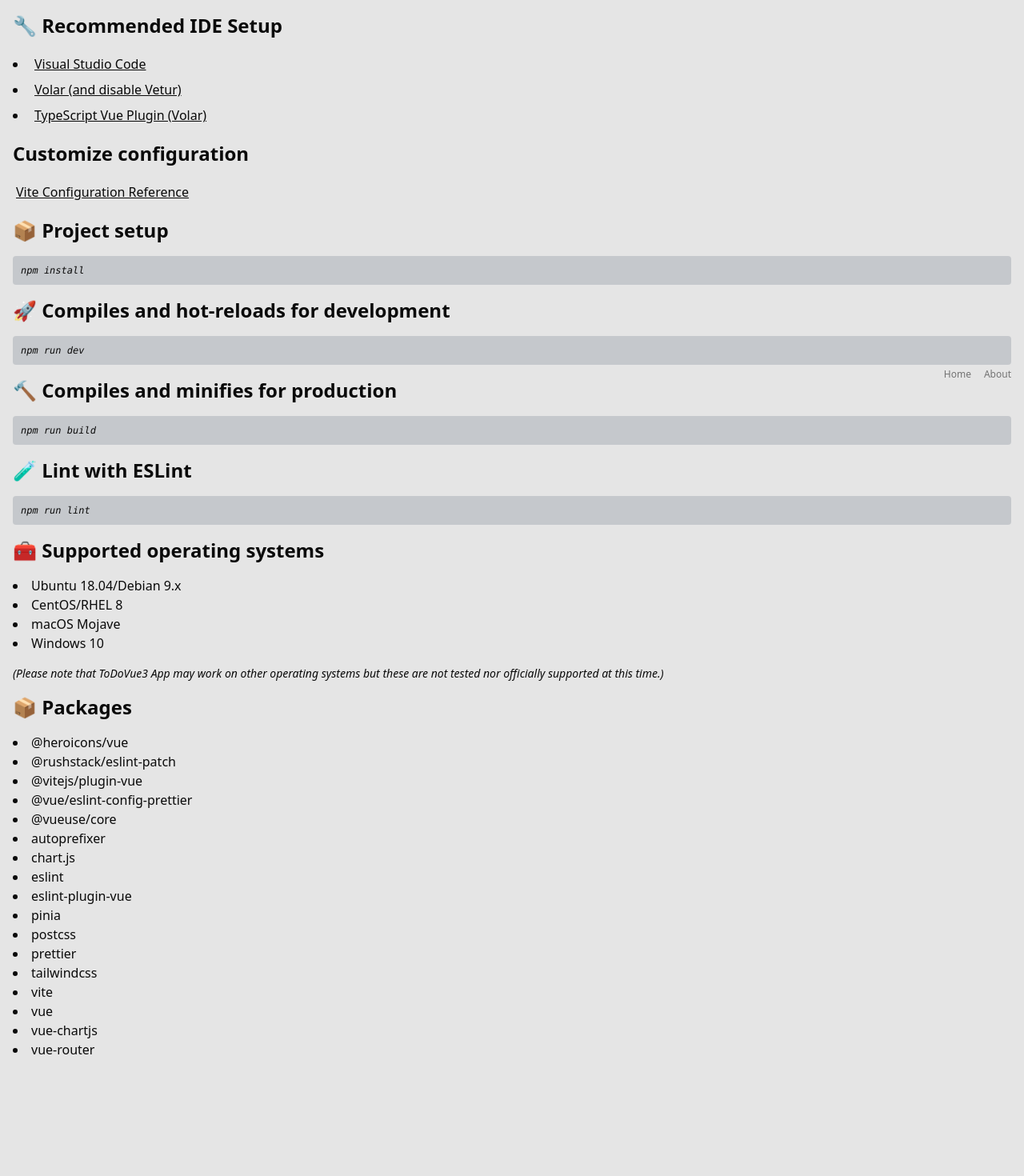
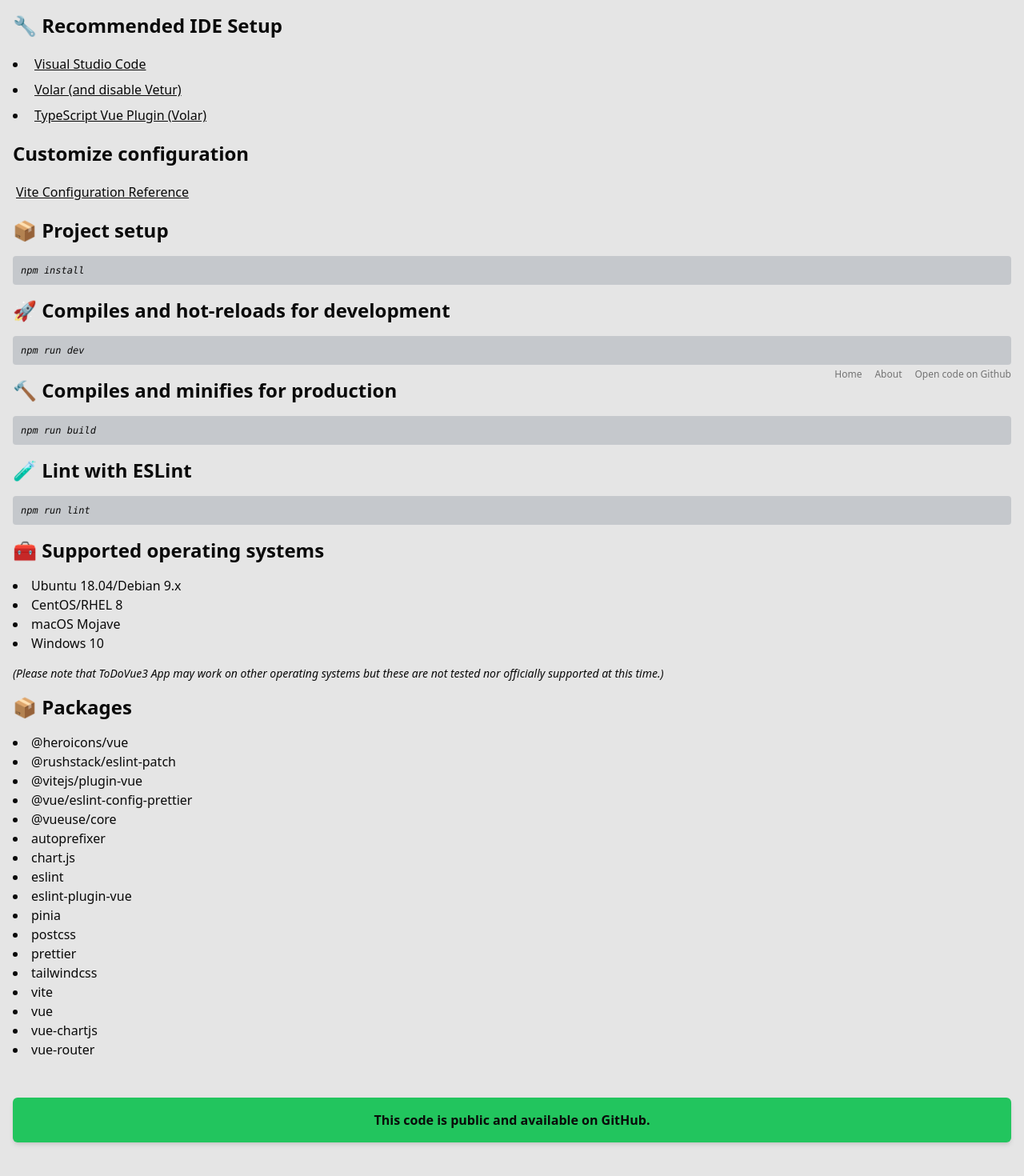
Before and after one commit to jlopezlira/TodoVue3, a Vue app: page /about in a window 1280 px wide. Shown: the part 300-1770 px from the top of the page at 80% size. Before the commit the page ends 1656 px from the top, so only its background shows below. Built offline with nearby package versions, Linux system fonts and the light colour scheme; what colada-plugin would draw is missing.

Commit message:
Cleanup code

```diff
--- a/src/components/MainFooter.vue
+++ b/src/components/MainFooter.vue
@@ -2,6 +2,9 @@
   <footer class="fixed bottom-2 p-4 w-full text-xs flex gap-4 justify-end">
     <RouterLink to="/" class="link">Home</RouterLink>
     <RouterLink to="/about" class="link">About</RouterLink>
+    <a href="https://github.com/jlopezlira/TodoVue3" target="_blank" class="link">
+      Open code on Github
+    </a>
   </footer>
 </template>
 
--- a/src/views/AboutView.vue
+++ b/src/views/AboutView.vue
@@ -15,21 +15,29 @@
         and maintaining innovative applications using JavaScript. My expertise lies primarily in
         frontend development, with a focus on ReactJS, React Native, and VueJS.
       </p>
-      <a class="externalLink" href="https://github.com/jlopezlira">@jlopezlira</a>
+      <a class="externalLink" target="_blank" href="https://github.com/jlopezlira">@jlopezlira</a>
     </section>
   </div>
 
   <h2 class="headline">🔧 Recommended IDE Setup</h2>
   <ul class="my-4 list-disc list-inside">
-    <li><a class="externalLink" href="https://code.visualstudio.com/">Visual Studio Code</a></li>
     <li>
-      <a class="externalLink" href="https://marketplace.visualstudio.com/items?itemName=Vue.volar"
+      <a class="externalLink" target="_blank" href="https://code.visualstudio.com/"
+        >Visual Studio Code</a
+      >
+    </li>
+    <li>
+      <a
+        class="externalLink"
+        target="_blank"
+        href="https://marketplace.visualstudio.com/items?itemName=Vue.volar"
         >Volar (and disable Vetur)</a
       >
     </li>
     <li>
       <a
         class="externalLink"
+        target="_blank"
         href="https://marketplace.visualstudio.com/items?itemName=Vue.vscode-typescript-vue-plugin"
         >TypeScript Vue Plugin (Volar)</a
       >
@@ -37,7 +45,9 @@
   </ul>
 
   <h2 class="headline">Customize configuration</h2>
-  <a class="externalLink" href="https://vitejs.dev/config/">Vite Configuration Reference</a>
+  <a class="externalLink" target="_blank" href="https://vitejs.dev/config/"
+    >Vite Configuration Reference</a
+  >
 
   <h2 class="headline">📦 Project setup</h2>
   <code class="code"> npm install </code>
@@ -83,4 +93,10 @@
     <li>vue-chartjs</li>
     <li>vue-router</li>
   </ul>
+  <a
+    href="https://github.com/jlopezlira/TodoVue3"
+    target="_blank"
+    class="p-4 rounded-md shadow-md bg-green-500 text-neutral-950 my-8 inline-block w-full text-center font-semibold text-md"
+  >This code is public and available on GitHub.
+  </a>
 </template>
```
